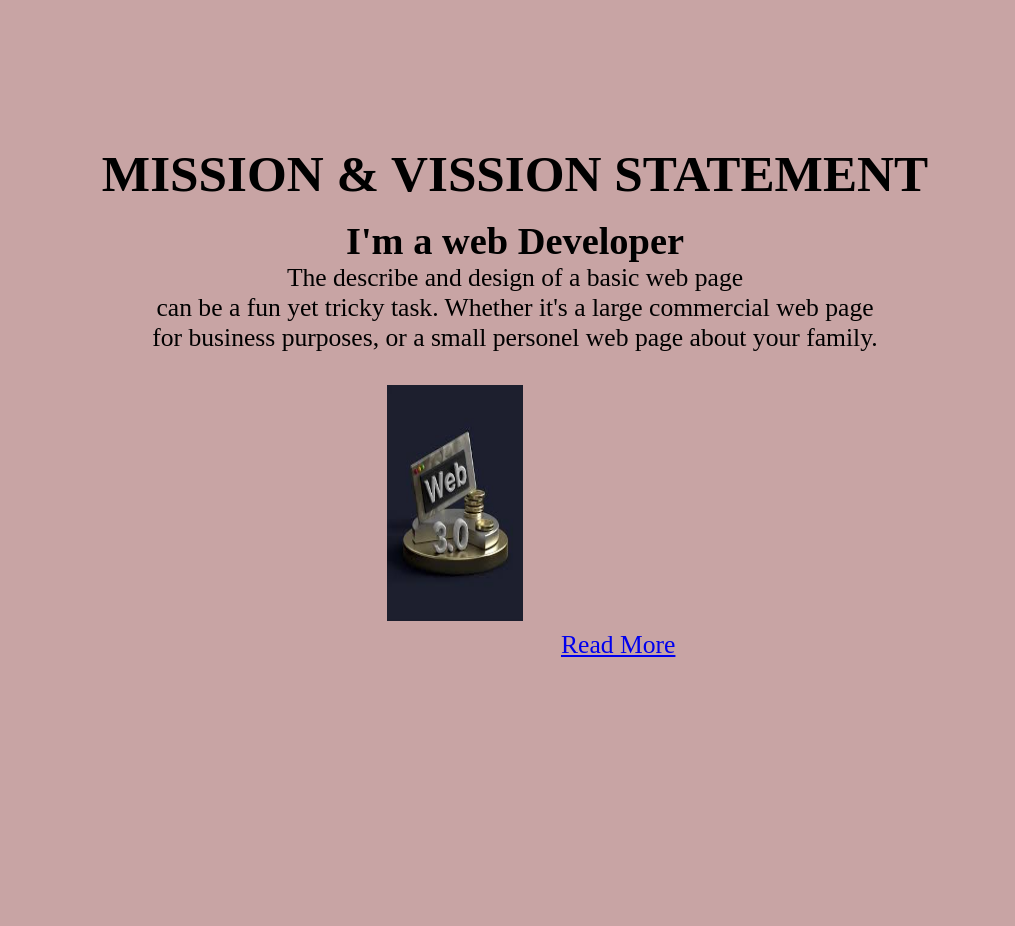
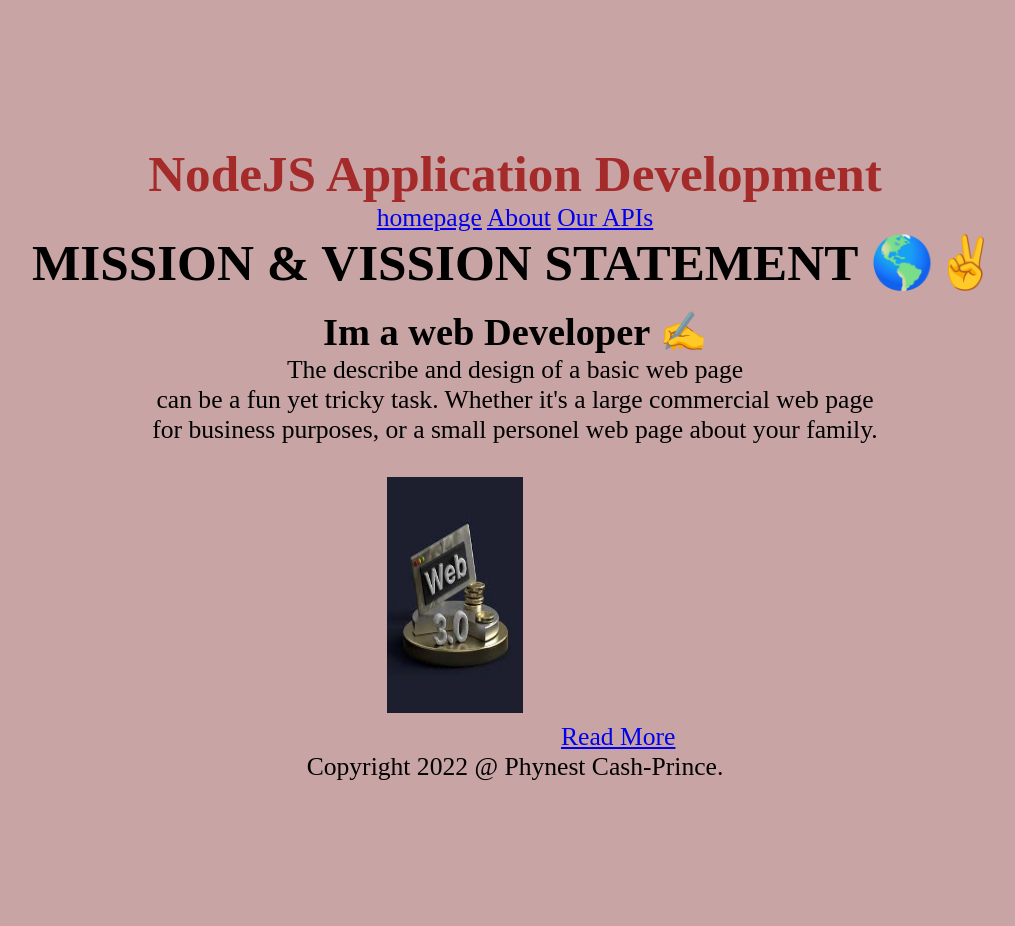
Before and after one commit to Kenny001-spec/node_js, a Node server app: page / in a window 1280 px wide. Shown: the whole page, without its empty margins (125-1140 px from the left). Before the commit the page ends 657 px from the top, so only its background shows below. Run offline with Node 20, Linux system fonts and the light colour scheme.

Commit message:
initial commit

```diff
--- a/app.js
+++ b/app.js
@@ -1,30 +1,60 @@
 const path = require('path');
 const express = require('express');
+const hbs = require('hbs');
+const { query } = require('express');
 
 
 const app = express();
+app.set('view engine', 'hbs')
 
 
 const publicDirectory = path.join(__dirname, './public');
 app.use(express.static(publicDirectory));
 
+const viewsPath = path.join(__dirname, './templates/views');
+const partialsPath = path.join(__dirname, './templates/partials');
+app.set('views', viewsPath);
+hbs.registerPartials(partialsPath);
+// console.log(viewsPath);
 
 
-const port = 2010;
+
+const port = 2000;
+
+// app.get('/', (req, res) => {
+//     res.send('<h1>This is the Homepage</h1>');
+// });
+
+app.get('/', (req, res) => {
+    res.render('index', {
+        app: 'MISSION & VISSION STATEMENT 🌎✌',
+        page: 'Im a web Developer ✍'
+    });
+})
+app.get('/about', (req, res) => {
+    res.render('about', {
+        app: 'Web Development Project Ideas 🌎💪',
+        page: 'About page'
+    });
+})
 
 
-app.get('/', (req, res) => {
-    res.send('<h1>This is the Homepage</h1>');
-});
 
-
-app.get('/about', (req, res) => {
-    res.send('<h1>This is the About page</h1>');
-});
+// app.get('/about', (req, res) => {
+//     res.send('<h1>This is the About page</h1>');
+// });
 
 
 app.get('/api', (req, res) => {
-    res.send({ name: 'Olamide', location: 'canada' });
+    if (!req.query.search) {
+        res.send({
+            err: 'You have to put a search term'
+        })
+    } else {
+        // console.log(req.query.search);
+        res.send({ name: 'Olamide', location: 'canada' });
+    }
+
 });
 
 
--- a/public/css/style.css
+++ b/public/css/style.css
@@ -22,6 +22,7 @@ h2 {
 .header {
     text-align: center;
     margin: 0 auto;
+    color: brown;
 
 }
 
--- a/public/index.html
+++ /dev/null
@@ -1,26 +0,0 @@
-<!DOCTYPE html>
-<html lang="en">
-
-<head>
-    <meta charset="UTF-8">
-    <meta http-equiv="X-UA-Compatible" content="IE=edge">
-    <meta name="viewport" content="width=device-width, initial-scale=1.0">
-    <title>Express-App</title>
-    <link rel="stylesheet" href="css/style.css">
-</head>
-
-<body>
-    <h1>MISSION & VISSION STATEMENT</h1>
-    <h2>I'm a web Developer</h2>
-    <p className="header">The describe and design of a basic web page <br> can be a fun yet tricky task.
-        Whether it's a large commercial web page <br> for business purposes, or a small personel
-        web page about your family.
-    </p>
-    <img class="logo" src="./images/web3.jfif" alt="web 3">
-    <a href="/about.html">Read More</a>
-
-
-
-</body>
-
-</html>
--- /dev/null
+++ b/templates/partials/footer.hbs
@@ -0,0 +1 @@
+<footer>Copyright 2022 @ Phynest Cash-Prince.</footer>
--- /dev/null
+++ b/templates/partials/header.hbs
@@ -0,0 +1,6 @@
+<h1>NodeJS Application Development</h1>
+<div>
+    <a href="/">homepage</a>
+    <a href="/about">About</a>
+    <a href="/api">Our APIs</a>
+</div>
--- a/public/about.html
+++ b/templates/views/about.hbs
@@ -6,6 +6,7 @@
     <meta http-equiv="X-UA-Compatible" content="IE=edge">
     <meta name="viewport" content="width=device-width, initial-scale=1.0">
     <title>Express App || About</title>
+    <link rel="stylesheet" href="/css/style.css">
 </head>
 
 <body>
@@ -28,7 +29,7 @@
 
     <body>
         <div className="content">
-            <h1>Web Development Project Ideas</h1>
+            <h1>Web Development Project Ideas 🌎💪</h1>
             <p>I'm a web developer i enjoy building everything from small business sites <br>
                 to rice interactive web apps.Toeducate future leaders,who will create <br>
                 solutions to make the world a better place.
--- /dev/null
+++ b/templates/views/index.hbs
@@ -0,0 +1,30 @@
+<!DOCTYPE html>
+<html lang="en">
+
+<head>
+    <meta charset="UTF-8">
+    <meta http-equiv="X-UA-Compatible" content="IE=edge">
+    <meta name="viewport" content="width=device-width, initial-scale=1.0">
+    <title>Express-App</title>
+    <link rel="stylesheet" href="css/style.css">
+</head>
+
+<body>
+
+    <body>
+        <div class="header">
+            {{>header}}
+        </div>
+        <h1>{{app}}</h1>
+        <h2>{{page}}</h2>
+        <p className="header">The describe and design of a basic web page <br> can be a fun yet tricky task.
+            Whether it's a large commercial web page <br> for business purposes, or a small personel
+            web page about your family.
+        </p>
+        <img class="logo" src="./images/web3.jfif" alt="web 3">
+        <a href="/about">Read More</a>
+        {{>footer}}
+    </body>
+</body>
+
+</html>
```
Also changed, not shown: package.json (+13 -4 lines), 1 other file.
